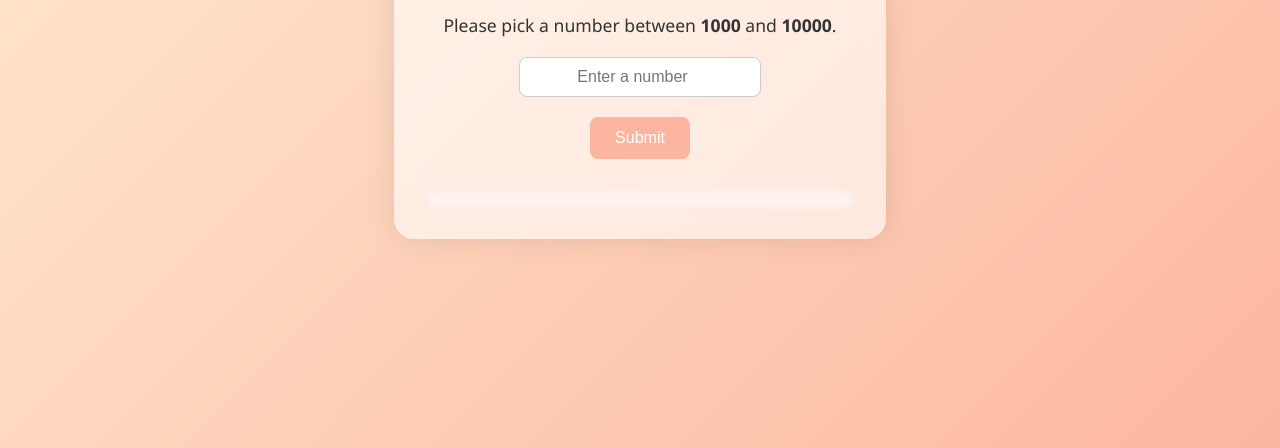
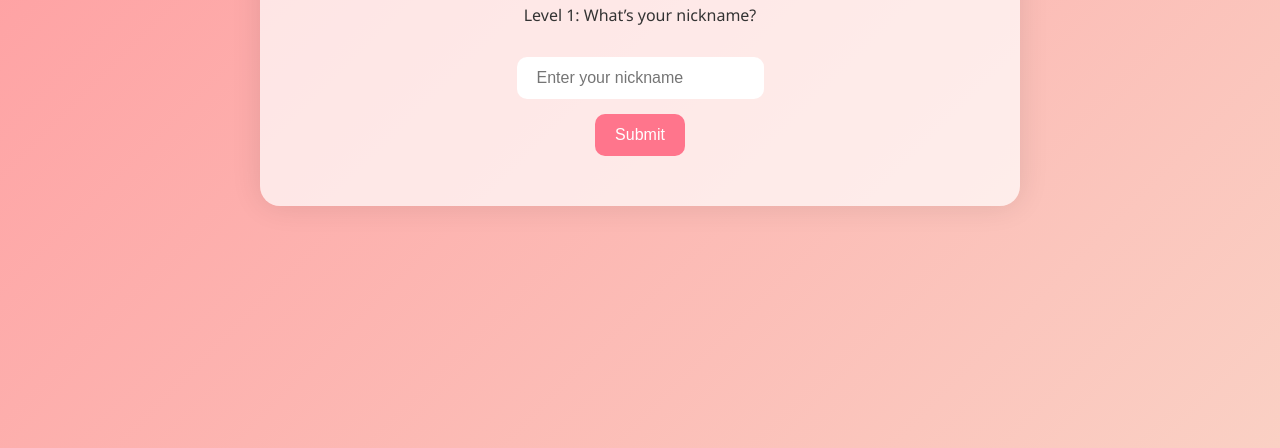
Before and after one commit to WildMoon4903322/Sorry, a plain HTML site: page index.html in a window 1280 px wide. Shown: the part 352-800 px from the top of the page. Drawn offline with Linux system fonts and the light colour scheme.

Commit message:
Update index.html

```diff
--- a/index.html
+++ b/index.html
@@ -2,132 +2,151 @@
 <html lang="en">
 <head>
   <meta charset="UTF-8">
-  <title>I Owe You Something...</title>
+  <title>Game for Zai ❤️</title>
   <style>
     body {
       margin: 0;
       padding: 0;
-      background: linear-gradient(135deg, #ffecd2 0%, #fcb69f 100%);
+      background: linear-gradient(135deg, #ff9a9e 0%, #fad0c4 100%);
       font-family: 'Segoe UI', sans-serif;
       display: flex;
       justify-content: center;
       align-items: center;
       min-height: 100vh;
+      flex-direction: column;
+      color: #333;
       text-align: center;
-      color: #333;
-      flex-direction: column;
-      overflow-y: auto;
     }
 
     .container {
+      background: rgba(255, 255, 255, 0.7);
+      padding: 30px;
+      border-radius: 20px;
+      box-shadow: 0 0 30px rgba(0,0,0,0.1);
       max-width: 700px;
-      padding: 30px;
-      background: rgba(255, 255, 255, 0.6);
-      border-radius: 20px;
-      backdrop-filter: blur(10px);
-      box-shadow: 0 0 30px rgba(0,0,0,0.1);
-      animation: fadeIn 2s ease;
+      width: 90%;
     }
 
     h1 {
-      font-size: 2.2rem;
-      margin-bottom: 10px;
-      animation: slideDown 1s ease-out;
+      margin-bottom: 20px;
     }
 
-    p {
-      font-size: 1.1rem;
-      margin: 10px 0 20px 0;
-    }
-
-    input[type="number"] {
-      padding: 10px;
+    input, button {
+      padding: 12px 20px;
+      margin-top: 15px;
       font-size: 1rem;
-      border-radius: 8px;
-      border: 1px solid #ccc;
-      width: 220px;
-      text-align: center;
+      border-radius: 10px;
+      border: none;
+      outline: none;
     }
 
     button {
-      margin-top: 20px;
-      padding: 12px 25px;
-      font-size: 1rem;
-      border: none;
-      border-radius: 8px;
-      background-color: #fcb69f;
-      color: #fff;
+      background-color: #ff758c;
+      color: white;
       cursor: pointer;
-      transition: 0.3s;
+      transition: background 0.3s;
     }
 
     button:hover {
-      background-color: #ff7e5f;
+      background-color: #ff6a80;
+    }
+
+    #messageBox {
+      margin-top: 20px;
+      font-size: 1.1rem;
+      color: #d62828;
     }
 
     #sorryOutput {
       margin-top: 30px;
       font-size: 1rem;
-      line-height: 1.5;
       color: #d62828;
       max-height: 400px;
       overflow-y: auto;
       text-align: left;
-      padding: 10px;
-      border-radius: 10px;
-      background-color: #fff3f0;
+      background-color: #fff0f0;
+      padding: 15px;
+      border-radius: 12px;
       box-shadow: inset 0 0 10px rgba(0,0,0,0.05);
-      animation: fadeIn 2s ease;
       white-space: pre-wrap;
     }
 
-    @keyframes fadeIn {
-      from { opacity: 0 }
-      to { opacity: 1 }
+    .hidden {
+      display: none;
     }
 
-    @keyframes slideDown {
-      from { transform: translateY(-30px); opacity: 0 }
-      to { transform: translateY(0); opacity: 1 }
+    .success {
+      color: green;
     }
   </style>
 </head>
 <body>
   <div class="container">
-    <h1>Hey... 💌</h1>
-    <p>I know I was wrong, and I want to make it up to you.</p>
-    <p>Please pick a number between <strong>1000</strong> and <strong>10000</strong>.</p>
+    <h1>🎮 Welcome to the Apology Game</h1>
 
-    <input type="number" id="numberInput" min="1000" max="10000" placeholder="Enter a number" />
-    <br>
-    <button onclick="showSorry()">Submit</button>
+    <!-- Level 1: Ask nickname -->
+    <div id="level1">
+      <p>Level 1: What’s your nickname?</p>
+      <input type="text" id="nicknameInput" placeholder="Enter your nickname" />
+      <br>
+      <button onclick="checkNickname()">Submit</button>
+      <div id="messageBox"></div>
+    </div>
 
-    <div id="sorryOutput"></div>
+    <!-- Level 2: Number input -->
+    <div id="level2" class="hidden">
+      <p>Level 2: Pick a number between <strong>1000</strong> and <strong>10000</strong></p>
+      <input type="number" id="numberInput" min="1000" max="10000" placeholder="Your number" />
+      <br>
+      <button onclick="showSorry()">Continue</button>
+    </div>
+
+    <!-- Level 3: Show sorry output -->
+    <div id="level3" class="hidden">
+      <div id="sorryOutput"></div>
+      <p class="success">🎉 Level complete! Now please forgive me? 🥺❤️</p>
+    </div>
   </div>
 
   <script>
+    function checkNickname() {
+      const nickname = document.getElementById('nicknameInput').value.trim().toLowerCase();
+      const messageBox = document.getElementById('messageBox');
+
+      if (nickname === "zai") {
+        messageBox.innerHTML = "<span class='success'>Correct! Moving to next level ➡️</span>";
+        setTimeout(() => {
+          document.getElementById('level1').classList.add('hidden');
+          document.getElementById('level2').classList.remove('hidden');
+        }, 1000);
+      } else {
+        messageBox.innerText = "Nope, try again 👀";
+      }
+    }
+
     function showSorry() {
-      const input = document.getElementById('numberInput');
-      const value = parseInt(input.value);
+      const value = parseInt(document.getElementById('numberInput').value);
       const output = document.getElementById('sorryOutput');
 
       if (isNaN(value) || value < 1000 || value > 10000) {
-        alert("Please enter a valid number between 1000 and 10000.");
+        alert("Please pick a number between 1000 and 10000.");
         return;
       }
 
-      output.innerText = ""; // Clear previous output
+      document.getElementById('level2').classList.add('hidden');
+      document.getElementById('level3').classList.remove('hidden');
 
+      output.innerText = "";
       let sorryText = "sorry ".repeat(value);
+      let i = 0;
       let animatedText = "";
-      let i = 0;
 
       function typeWriter() {
         if (i < sorryText.length) {
           animatedText += sorryText[i];
           output.innerText = animatedText;
           i++;
-          setTimeout(typeWriter, 1); // Typing speed
+          setTimeout(typeWriter, 0.5); // Typing speed
         }
       }
 
```
